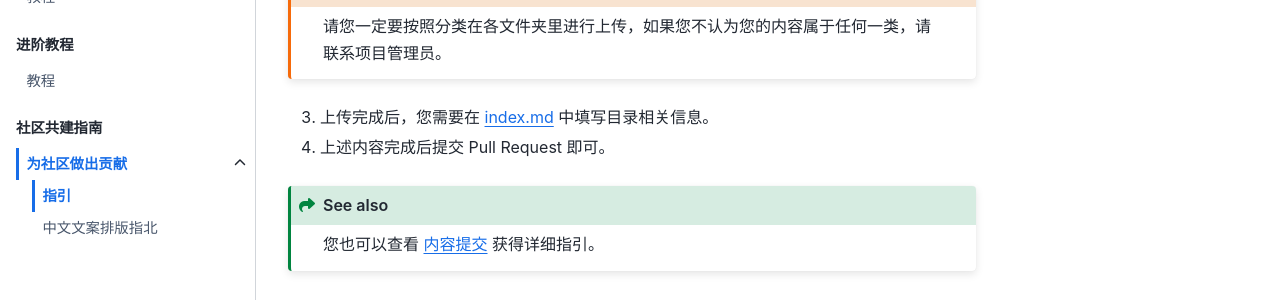
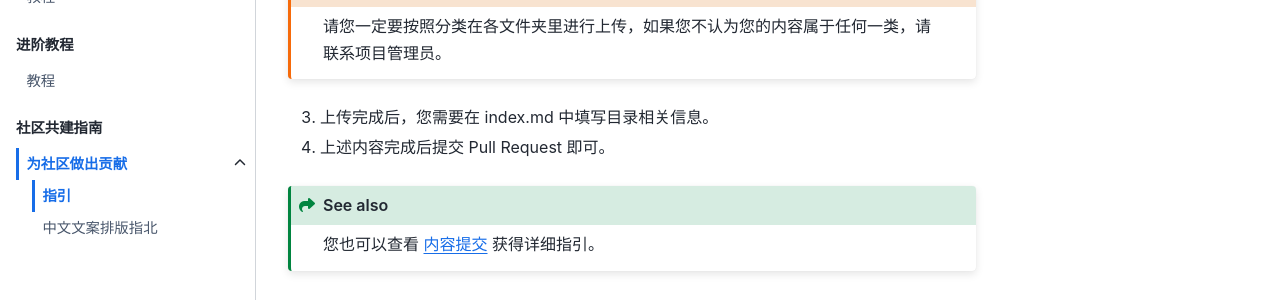
Before and after one commit to Lianmoe/Lianmoe-Tutorial, a Sphinx documentation site: the page built from docs/contributing/guide.md, in a window 1280 px wide and 900 px high, scrolled down 2446 px. Shown: the part 439-739 px from the top of the window. Built offline with Sphinx 7.4.7 and the Sphinx Book theme 1.1.4, drawn with Linux system fonts in a browser that asks for light colours.

```diff
--- a/docs/conf.py
+++ b/docs/conf.py
@@ -36,7 +36,7 @@ myst_enable_extensions = [
     "fieldlist",
     "html_admonition",
     "html_image",
-    "linkify",
+    #"linkify",
     "replacements",
     "smartquotes",
     "strikethrough",
```
